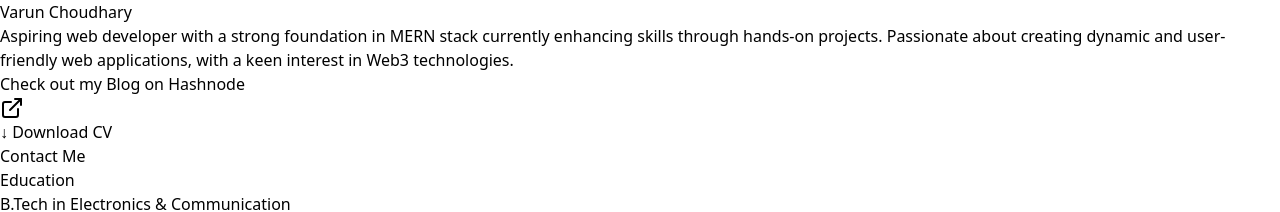
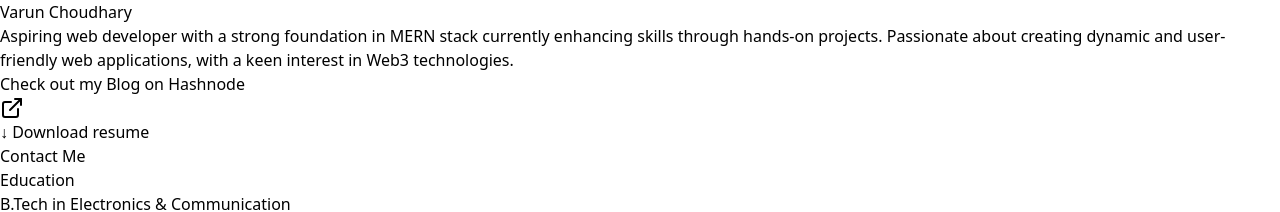
Before and after one commit to varruunnn/myProject, a React (Vite) app: page / in a window 1280 px wide. Shown: the part 1400-1612 px from the top of the page. Built offline with nearby package versions, Linux system fonts and the light colour scheme.

Commit message:
Update App.jsx

```diff
--- a/src/App.jsx
+++ b/src/App.jsx
@@ -582,7 +582,7 @@ const Portfolio = () => {
                     className="group relative px-8 py-4 bg-white text-black rounded-full text-lg font-medium overflow-hidden flex items-center"
                   >
                     <span className="relative z-10 flex items-center gap-2">
-                      ↓ Download CV
+                      ↓ Download resume
                     </span>
                     <div className="absolute inset-0 bg-gradient-to-r from-blue-400 via-purple-400 to-pink-400 opacity-0 group-hover:opacity-100 transition-opacity" />
                   </motion.a>
```
